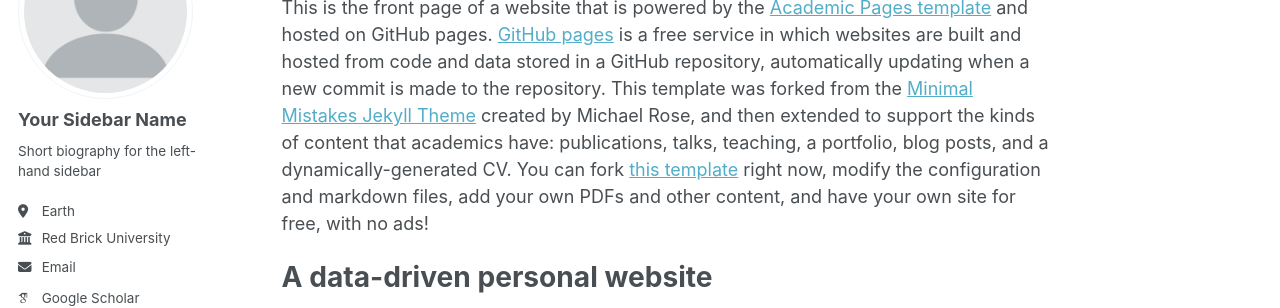
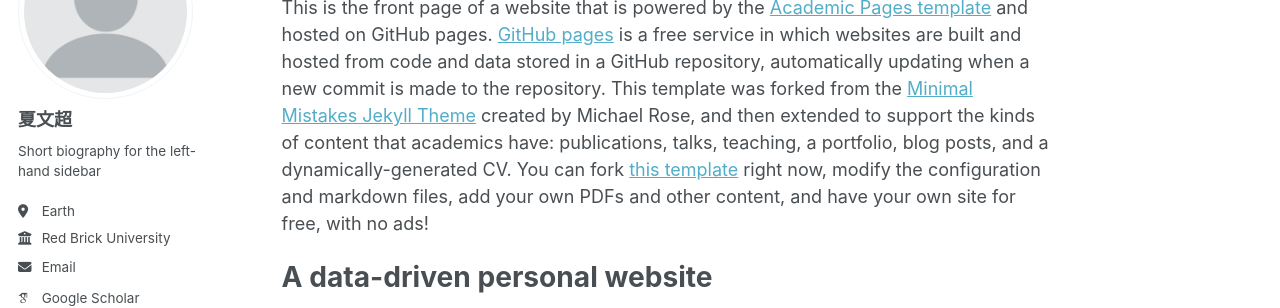
Before and after one commit to xwcbigboy/wenchao, a Jekyll site: the page built from _pages/about.md, in a window 1280 px wide. Shown: the part 175-483 px from the top of the page. Built offline with Jekyll 4.4.1, drawn with Linux system fonts in a browser that asks for light colours; some web fonts are replaced.

Commit message:
Update _config.yml

```diff
--- a/_config.yml
+++ b/_config.yml
@@ -23,7 +23,7 @@ repository               : "academicpages/academicpages.github.io"
 author:
   # Biographic information
   avatar           : "profile.png"
-  name             : "Your Sidebar Name"
+  name             : "夏文超"
   pronouns         : # example: "she/her"
   bio              : "Short biography for the left-hand sidebar"
   location         : "Earth"
```
